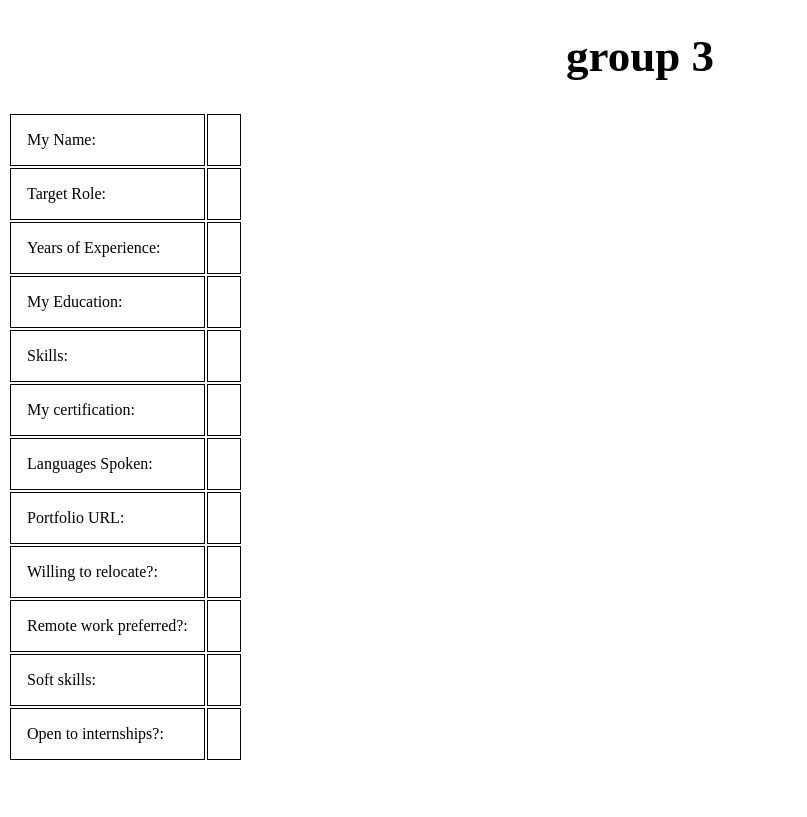
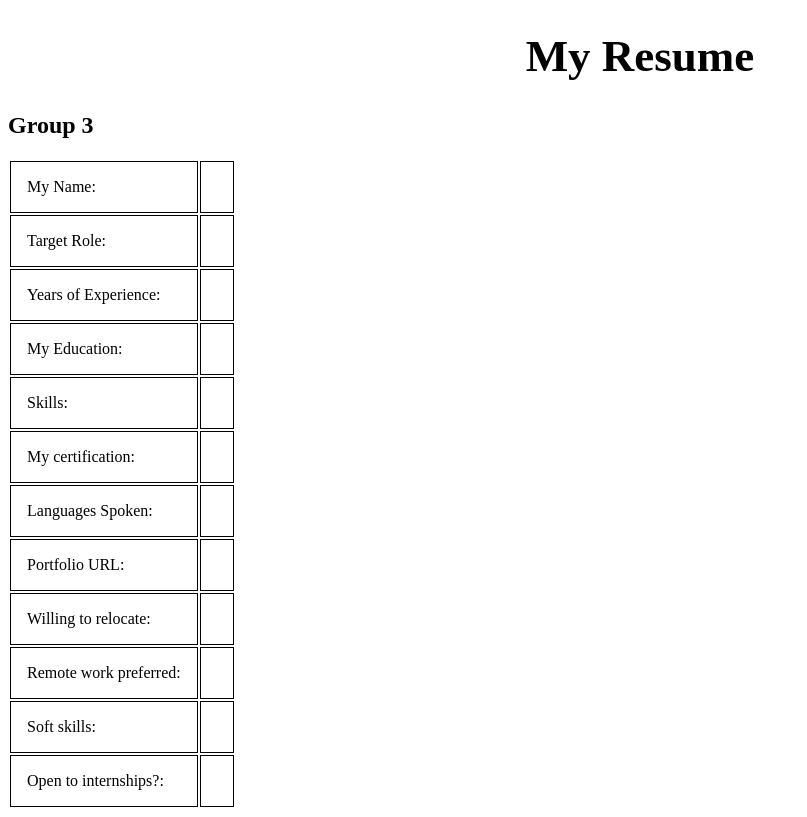
Before and after one commit to LuayALTAANI/groupProject, a plain HTML site: page index.html in a window 1280 px wide. Shown: the whole page, without its empty margins (0-807 px from the left). Drawn offline with Linux system fonts and the light colour scheme.

Commit message:
small changes

```diff
--- a/index.html
+++ b/index.html
@@ -10,7 +10,8 @@
 </head>
 
 <body>
-    <h1>group 3</h1>
+    <h1>My Resume</h1>
+    <h2>Group 3</h2>
     <div id="output"></div>
     <table>
         <tr>
@@ -46,11 +47,11 @@
             <td id="portfolio"></td>
         </tr>
         <tr>
-            <td>Willing to relocate?: </td>
+            <td>Willing to relocate: </td>
             <td id="relocate"></td>
         </tr>
         <tr>
-            <td>Remote work preferred?: </td>
+            <td>Remote work preferred: </td>
             <td id="remote"></td>
         </tr>
         <tr>
```
